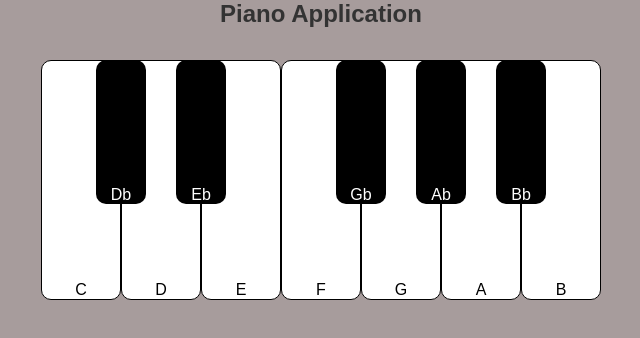
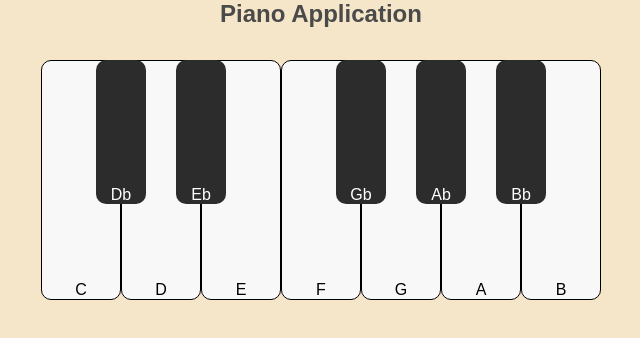
Before and after one commit to anilsjr/piano, a plain HTML site: page index.html in a window 1280 px wide. Shown: the whole page, without its empty margins (319-959 px from the left). Drawn offline with Linux system fonts and the light colour scheme.

Commit message:
color changed

```diff
--- a/style.css
+++ b/style.css
@@ -10,14 +10,14 @@ body{
     height: 100vh;
     width: 100vw;
     font-family: 'Poppins', sans-serif;
-    background-color: #a79c9c;
+    background-color: #f5e6ca; /* Light beige */
 }
 
 /* Style for the heading */
 h2{
     font-size: 1.5rem;
     font-weight: 600;
-    color: #333;
+    color: #4a4a4a; /* Dark gray */
     text-align: center;
     margin-bottom: 2rem;
 }
@@ -32,7 +32,6 @@ h2{
 
 /* Base style for all keys */
 .key{
-    background: #fff;
     border-radius: 10px;
     display: flex;
     justify-content: center;
@@ -45,7 +44,7 @@ h2{
     margin-right: -25px;
     width: 50px;
     height: 18%;
-    background-color: #000;
+    background-color: #2c2c2c; /* Dark charcoal */
     color: #fff;
     z-index: 1000;
 }
@@ -54,17 +53,17 @@ h2{
 .white{
     width: 80px;
     height: 30%;
-    background-color: #fff;
+    background-color: #f8f8f8; /* Off-white */
     color: #000;
     border: 1px solid #000;
 }
 
 /* Hover and active state for black keys */
 .black:hover , .black:active{
-    background: #222;
+    background: #1a1a1a; /* Darker shade for interaction */
 }
 
 /* Hover and active state for white keys */
 .white:hover , .white:active{
-    background: #ddd;
+    background: #e0e0e0; /* Light gray */
 }
```
